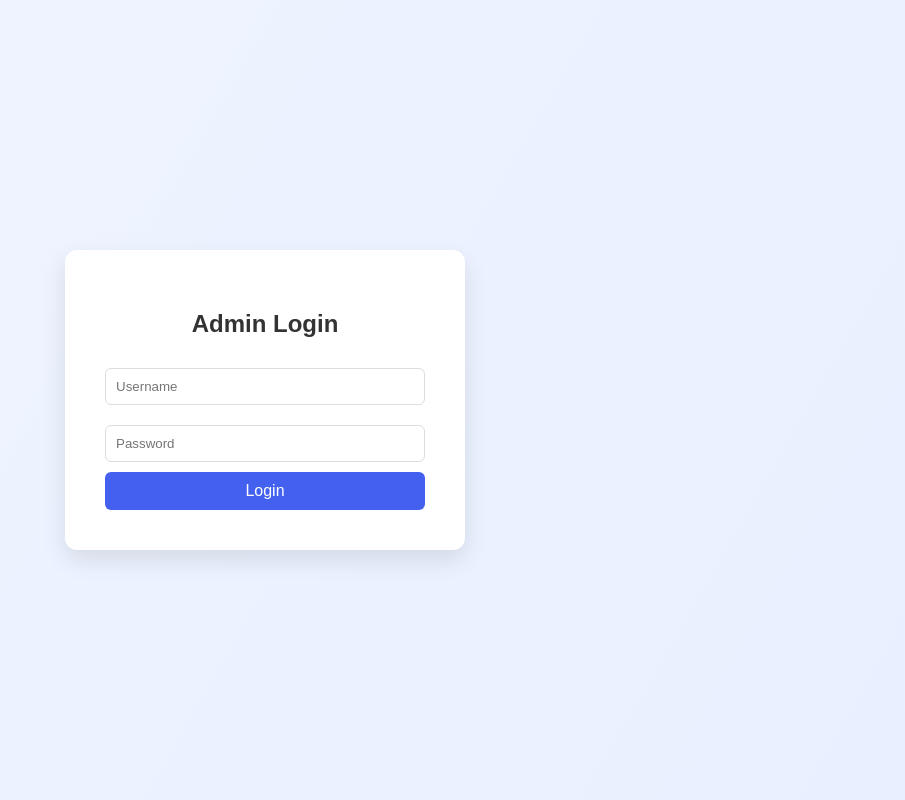
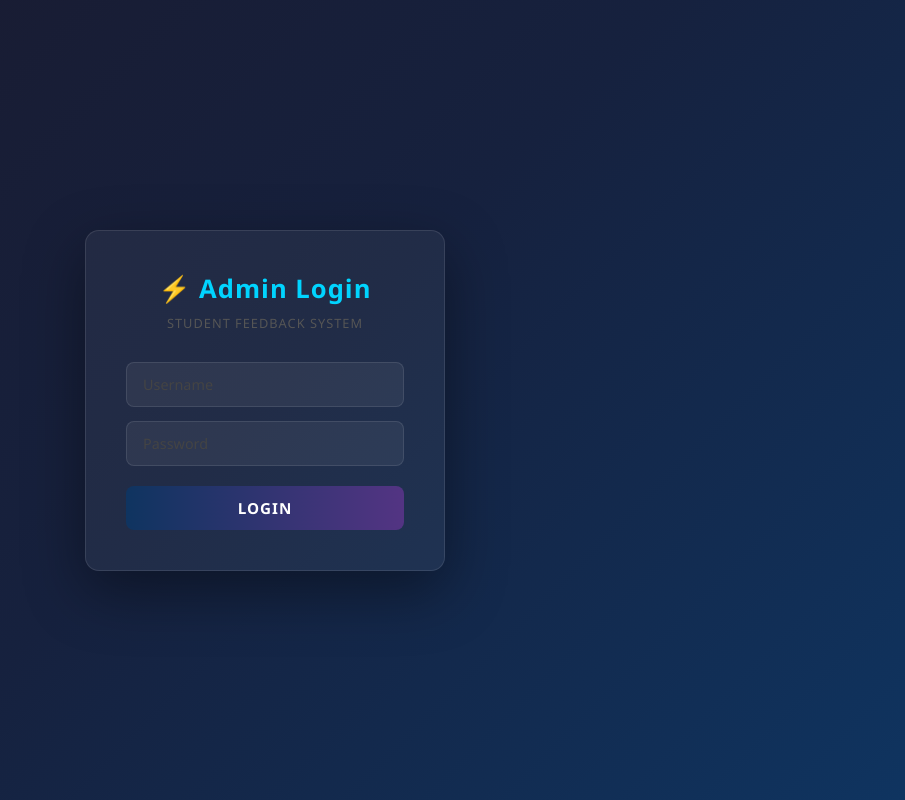
Before and after one commit to AdwaithEP/student-feedback-system, a Flask app: page /admin/login in a window 1280 px wide. Shown: the whole page, without its empty margins (375-1280 px from the left). Run offline with Flask 3, Linux system fonts and the light colour scheme; parts of the project's set-up code (start-up, migrations or seed data) failed here and were passed over.

Commit message:
admin_login.html

```diff
--- a/templates/admin_login.html
+++ b/templates/admin_login.html
@@ -2,56 +2,112 @@
 <html lang="en">
 <head>
     <meta charset="UTF-8">
+    <meta name="viewport" content="width=device-width, initial-scale=1.0">
     <title>Admin Login</title>
     <style>
+        * { margin: 0; padding: 0; box-sizing: border-box; }
+
         body {
-            font-family: Arial, sans-serif;
-            background: linear-gradient(120deg, #f0f4ff, #e8f0ff);
+            font-family: 'Segoe UI', sans-serif;
+            background: linear-gradient(135deg, #1a1a2e, #16213e, #0f3460);
+            min-height: 100vh;
             display: flex;
+            align-items: center;
             justify-content: center;
-            align-items: center;
-            height: 100vh;
-            margin: 0;
         }
+
         .login-box {
-            background: white;
+            background: rgba(255,255,255,0.05);
+            border: 1px solid rgba(255,255,255,0.1);
+            border-radius: 14px;
             padding: 40px;
-            border-radius: 12px;
-            box-shadow: 0 10px 25px rgba(0,0,0,0.1);
-            width: 320px;
+            width: 360px;
+            box-shadow: 0 20px 60px rgba(0,0,0,0.4);
         }
-        h2 { text-align: center; color: #333; }
+
+        .login-box h2 {
+            text-align: center;
+            color: #00d4ff;
+            font-size: 1.6rem;
+            margin-bottom: 8px;
+            letter-spacing: 1px;
+        }
+
+        .subtitle {
+            text-align: center;
+            color: #555;
+            font-size: 0.8rem;
+            margin-bottom: 30px;
+            letter-spacing: 1px;
+        }
+
+        .error {
+            background: rgba(231,76,60,0.15);
+            border: 1px solid #e74c3c;
+            color: #e74c3c;
+            padding: 10px 14px;
+            border-radius: 6px;
+            font-size: 0.82rem;
+            margin-bottom: 16px;
+            text-align: center;
+        }
+
         input {
             width: 100%;
-            padding: 10px;
-            margin: 10px 0;
-            border: 1px solid #ddd;
-            border-radius: 6px;
-            box-sizing: border-box;
+            background: rgba(255,255,255,0.06);
+            border: 1px solid rgba(255,255,255,0.1);
+            color: #eee;
+            font-family: 'Segoe UI', sans-serif;
+            font-size: 0.9rem;
+            padding: 12px 16px;
+            border-radius: 8px;
+            margin-bottom: 14px;
+            outline: none;
+            transition: border-color 0.2s;
         }
+
+        input:focus {
+            border-color: #00d4ff;
+        }
+
+        input::placeholder { color: #444; }
+
         button {
             width: 100%;
-            padding: 10px;
-            background: #4361ee;
+            background: linear-gradient(90deg, #0f3460, #533483);
+            border: none;
             color: white;
-            border: none;
-            border-radius: 6px;
+            font-family: 'Segoe UI', sans-serif;
+            font-size: 0.95rem;
+            font-weight: 600;
+            padding: 12px;
+            border-radius: 8px;
             cursor: pointer;
-            font-size: 1rem;
+            letter-spacing: 1px;
+            transition: all 0.2s;
+            margin-top: 6px;
         }
-        .error { color: red; text-align: center; }
+
+        button:hover {
+            opacity: 0.9;
+            transform: translateY(-1px);
+            box-shadow: 0 8px 20px rgba(0,212,255,0.2);
+        }
     </style>
 </head>
 <body>
     <div class="login-box">
-        <h2>Admin Login</h2>
+        <h2>⚡ Admin Login</h2>
+        <div class="subtitle">STUDENT FEEDBACK SYSTEM</div>
+
         {% if error %}
-            <p class="error">{{ error }}</p>
+            <div class="error">{{ error }}</div>
         {% endif %}
+
         <form method="POST">
-            <input type="text" name="username" placeholder="Username" required>
-            <input type="password" name="password" placeholder="Password" required>
-            <button type="submit">Login</button>
+            <input type="text" name="username" placeholder="Username" required autocomplete="off"/>
+            <input type="password" name="password" placeholder="Password" required/>
+            <button type="submit">LOGIN</button>
         </form>
     </div>
 </body>
```
